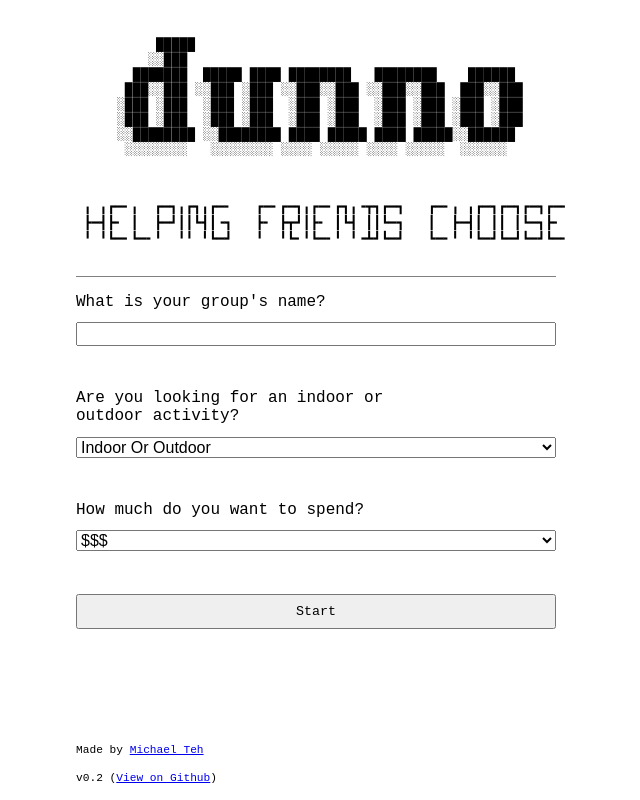
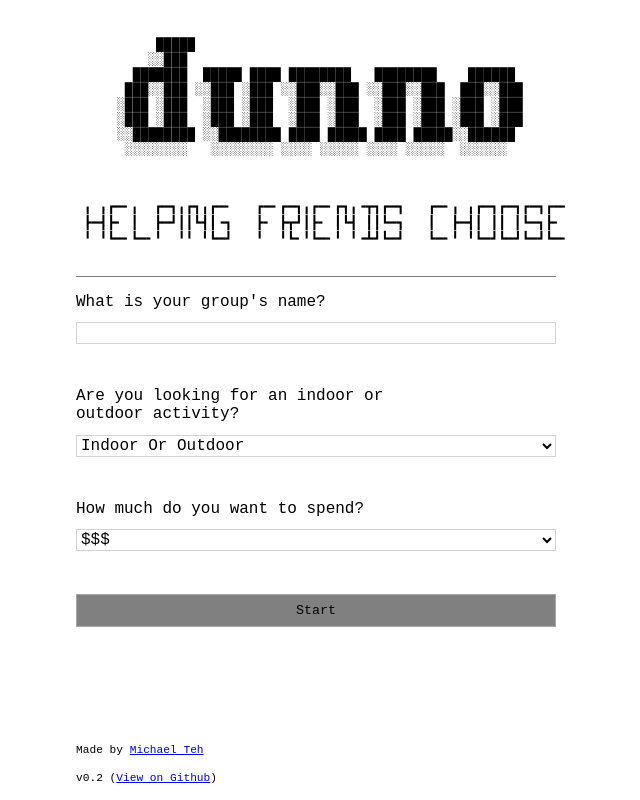
Before and after one commit to blunderphoenix/dunno, a React (Vite) app: page / in a window 1280 px wide. Shown: the whole page, without its empty margins (324-964 px from the left). Built offline with nearby package versions, Linux system fonts and the light colour scheme.

Commit message:
Update App.css

```diff
--- a/src/App.css
+++ b/src/App.css
@@ -32,6 +32,9 @@ header {
 
 button {
   padding: 0.5rem;
+  background-color: grey;
+  border-radius: 0;
+  border: 1px darkgray solid;
 }
 
 #setup-form {
@@ -41,6 +44,10 @@ button {
   input, select {
     margin-bottom: 2rem;
     font-size: 1rem;
+    border-radius: 0;
+    background-color: white;
+    border: 1px lightgrey solid;
+    font-family: 'Courier New', Courier, monospace;
   }
   select {
     text-transform: capitalize;
```
